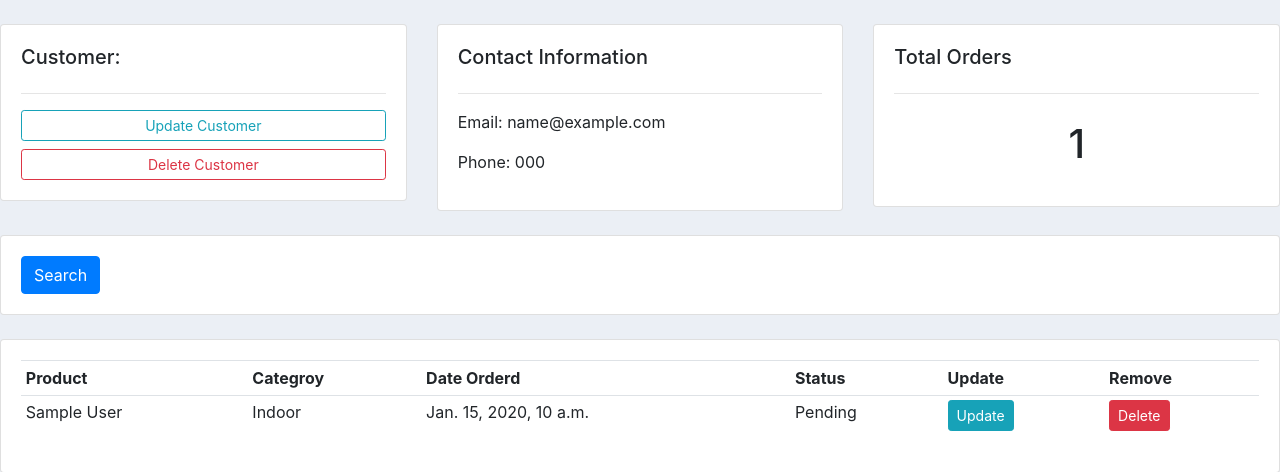
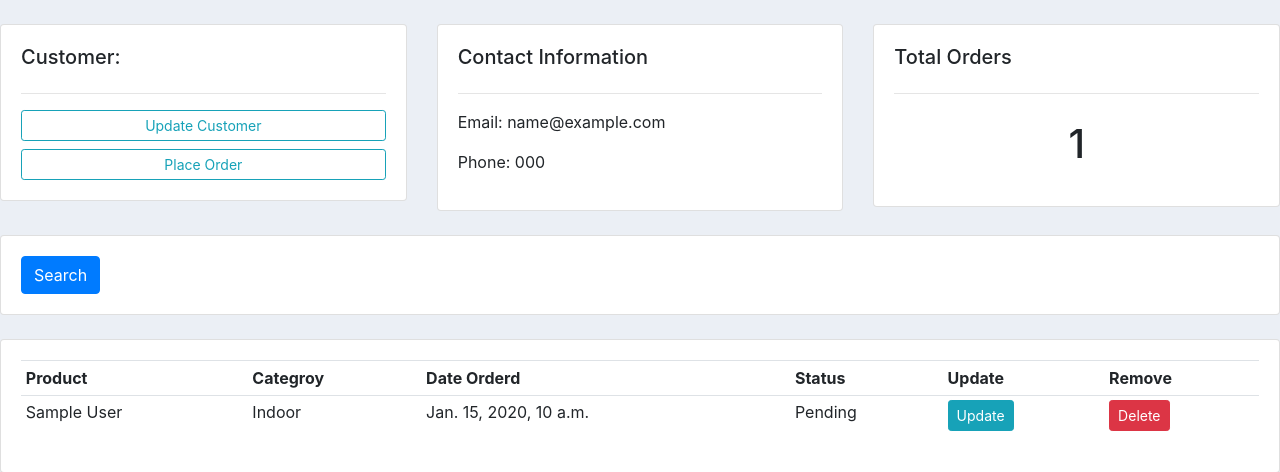
Before and after one commit to Themanintheback/Themanintheback-project4-customer-management-app, a Django app: page /customer/1/ in a window 1280 px wide. Shown: the part 91-563 px from the top of the page. Run offline with Django 3.2, Linux system fonts and the light colour scheme; tables that the repository leaves empty hold one stand-in row (values such as "Sample post").

Commit message:
updated the createOrder function

```diff
--- a/account/urls.py
+++ b/account/urls.py
@@ -6,7 +6,8 @@ urlpatterns = [
     path('', views.home, name="home"),
     path('products/', views.products, name="products"),
     path('customer/<str:pk_test>/', views.customer, name="customer"),
-    path('create_order/', views.createOrder, name="create_order"),
+
+    path('create_order/<str:pk>/', views.createOrder, name="create_order"),
     path('update_order/<str:pk>/', views.updateOrder, name="update_order"),
     path('delete_order/<str:pk>/', views.deleteOrder, name="delete_order"),
 ]
--- a/account/views.py
+++ b/account/views.py
@@ -1,6 +1,6 @@
 from django.shortcuts import render, redirect
 from django.http import HttpResponse
-
+from django.forms import inlineformset_factory
 # Create your views here.
 from .models import *
 from .forms import OrderForm
@@ -37,17 +37,20 @@ def customer(request, pk_test):
     return render(request, 'account/customer.html', context)
 
 
-def createOrder(request):
-
-    form = OrderForm()
+def createOrder(request, pk):
+    OrderFormSet = inlineformset_factory(Customer, Order, fields=('product', 'status'), extra=10)
+    customer = Customer.objects.get(id=pk)
+    formset = OrderFormSet(queryset=Order.objects.none(), instance=customer)
+    # form = OrderForm(initial={'customer':customer})
     if request.method == 'POST':
         # print('printinp POST:', request.POST)
-        form = OrderForm(request.POST)
-        if form.is_valid():
-            form.save()
+        # form = OrderForm(request.POST)
+        formset = OrderFormSet(request.POST, instance=customer)
+        if formset.is_valid():
+            formset.save()
             return redirect('/')
 
-    context = {'form':form}
+    context = {'formset':formset}
     return  render(request, 'account/order_form.html', context)
 
 
--- a/templates/account/customer.html
+++ b/templates/account/customer.html
@@ -10,7 +10,7 @@
             <h5>Customer:</h5>
             <hr>
             <a href="" class="btn btn-outline-info btn-sm btn-block">Update Customer</a>
-            <a href="" class="btn btn-outline-danger btn-sm btn-block">Delete Customer</a>
+            <a href="{% url 'create_order' customer.id %}" class="btn btn-outline-info btn-sm btn-block">Place Order</a>
         </div>
     </div>
 
--- a/templates/account/dashboard.html
+++ b/templates/account/dashboard.html
@@ -36,7 +36,6 @@
         <h5>LAST 5 ORDERS</h5>
         <hr>
         <div class="card card-body">
-            <a href="{% url 'create_order' %}" class="btn btn-primary btn-sm btn-block">Create Orders</a>
             <table class="table table-sm">
                 <tr>
                     <th>Product</th>
--- a/templates/account/order_form.html
+++ b/templates/account/order_form.html
@@ -7,7 +7,11 @@
         <div class="card card-body">
             <form action="" method="POST">
                 {% csrf_token %}
-                {{form}}
+                {{ formset.management_form }}
+                {% for form in formset %}
+                    {{form}}
+                    <hr>
+                {% endfor %}
 
                 <input type="submit" name="Submit" value="Submit">
             </form>
```
